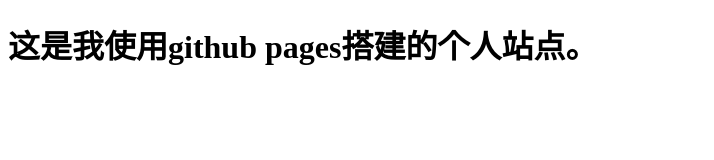
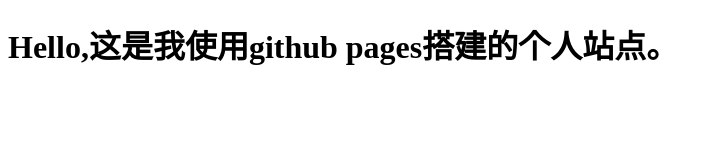
Before and after one commit to guozengguang/guozengguang.github.io, a plain HTML site: page index.html in a window 1280 px wide. Shown: the whole page, without its empty margins (0-714 px from the left). Drawn offline with Linux system fonts and the light colour scheme.

Commit message:
更新index.html，编写博文测试

```diff
--- a/index.html
+++ b/index.html
@@ -1,6 +1,6 @@
 <!DOCTYPE html>
 <html>
 <body>
-<h1>这是我使用github pages搭建的个人站点。</h1>
+<h1>Hello,这是我使用github pages搭建的个人站点。</h1>
 </body>
 </html>
```
